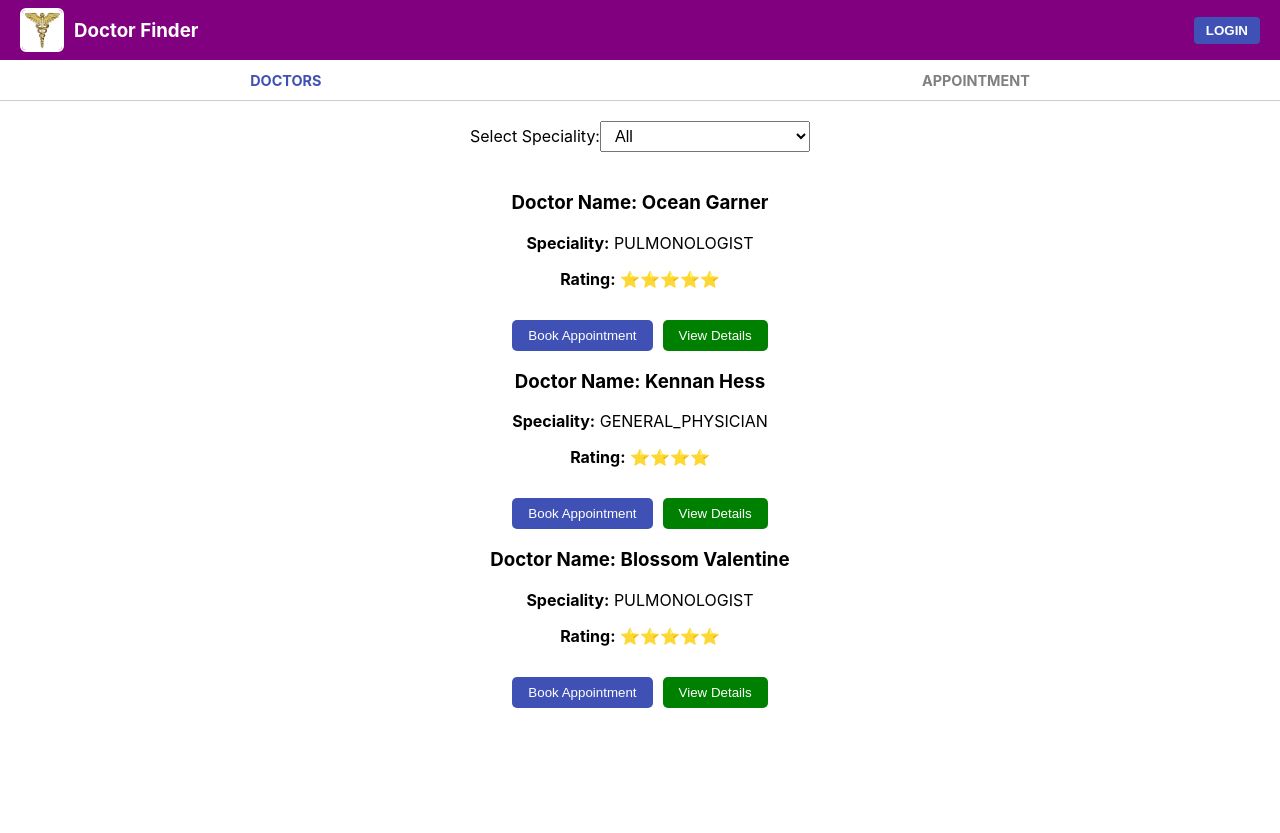
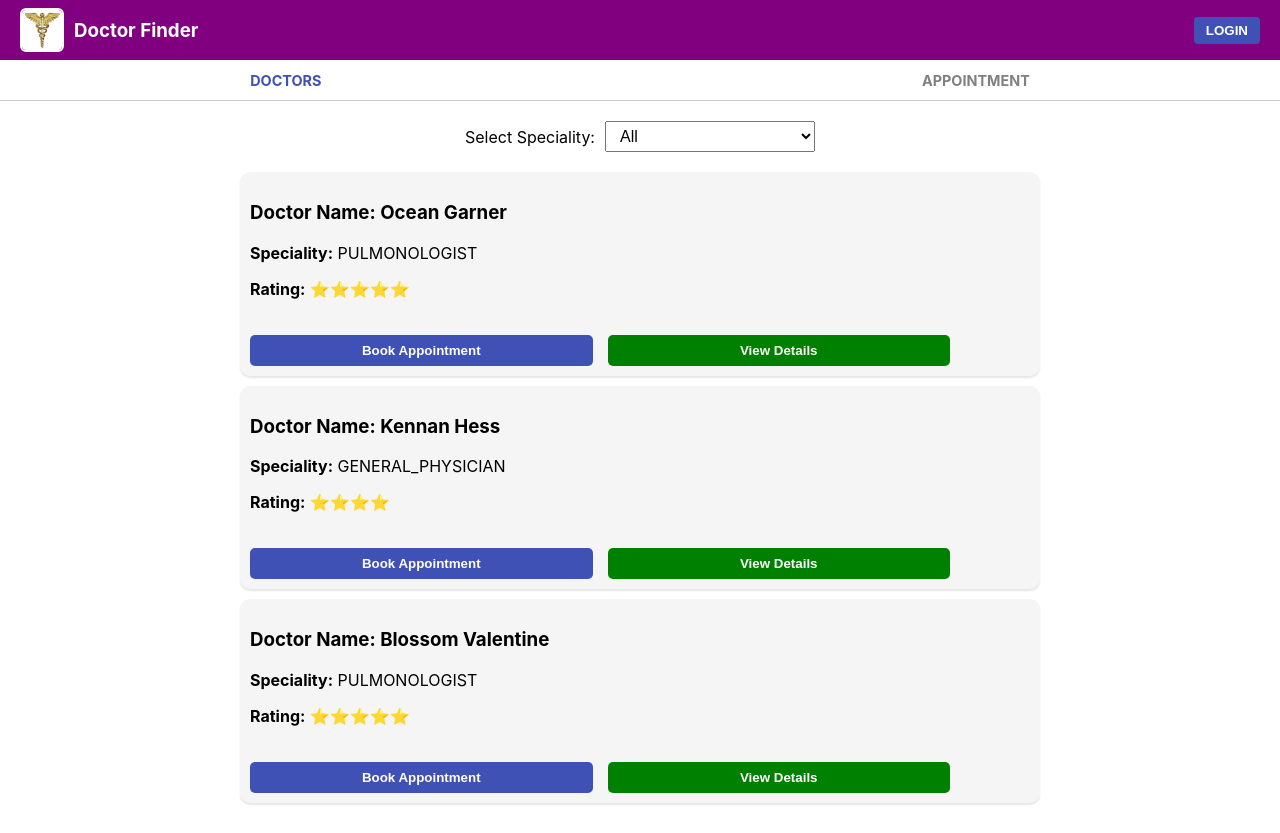
Before and after one commit to Sajan261996/Dociorssappointment.io, a React (Create React App) app: page / in a window 1280 px wide. Before the commit the page ends 800 px from the top, so only its background shows below. Built offline with nearby package versions, Linux system fonts and the light colour scheme.

Commit message:
initiate commit message

```diff
--- a/src/Home/Home.css
+++ b/src/Home/Home.css
@@ -6,6 +6,10 @@
 }
 .filter-section{
     margin-bottom: 20px;
+    display: flex;
+    align-items: center;
+    justify-content: center;
+    gap: 10px;
 }
 #speciality{
     margin: left;
@@ -15,6 +19,14 @@
 .doctors-list{
     width: 100%;
     max-width: 800px;
+}
+.card-box{
+    padding: 10px;
+    background-color: #f5f5f5;
+    border-radius: 10px;
+    box-shadow: 0 2px 2px rgba(0, 0, 0, 0.1);
+    margin-bottom: 10px;
+    text-align: left;
 }
 .doctors-card{
     border: 1px solid #ddd;
@@ -33,8 +45,9 @@
 }
 .button-group {
     display: inline-flex;
-    gap: 10px;
-    margin-top: 15px;
+    gap: 15px;
+    margin-top: 20px;
+    width: 700px;
   }
 
   .appointment-btn {
@@ -44,6 +57,7 @@
     border: none;
     border-radius: 5px;
     cursor: pointer;
+    font-weight: bold;
   }
 
   .details-btn {
@@ -53,9 +67,20 @@
     border: none;
     border-radius: 5px;
     cursor: pointer;
+    font-weight: bold;
   }
 
   .appointment-btn:hover,
   .details-btn:hover {
     opacity: 0.9;
   }
+  @media screen {
+    .doctors-card{
+        padding: 15px;
+    }
+    .appointment-btn,
+    .details-btn {
+        width: 100%;
+        text-align: center;
+    }
+  }
--- a/src/Home/Home.js
+++ b/src/Home/Home.js
@@ -7,10 +7,16 @@ const doctors = [
     { id: 3, name: 'Blossom Valentine', speciality: 'PULMONOLOGIST', rating: 5 },
 ];
 
+const appointment = [
+    { name: "Dr. Hermione Kelley", date: "2021-08-02", symptoms: "", history: "" },
+    { name: "Dr. Alexis Rodriguez", date: "2021-08-02", symptoms: "", history: "" },
+    { name: "Dr. Alexis Rodriguez", date: "2021-08-01", symptoms: "Cold", history: "NA" },
+];
 const specialities = ['All', 'PULMONOLOGIST', 'GENERAL_PHYSICIAN'];
 
 function Home() {
     const [selectedSpeciality, setSelectedSpeciality] = useState('All');
+    const [ activeTab, setactiveTab ] = useState('doctors');
 
     const handleSpecialityChange = (e) => {
         setSelectedSpeciality(e.target.value);
@@ -33,6 +39,7 @@ function Home() {
 
             <div className="doctors-list">
                 {filteredDoctors.map(doctor => (
+                    <div key={doctor.id}className="card-box">
                     <div key={doctor.id} className="doctor-card">
                         <h3>Doctor Name: {doctor.name}</h3>
                         <p><strong>Speciality:</strong> {doctor.speciality}</p>
@@ -42,6 +49,7 @@ function Home() {
                             <button className="details-btn">View Details</button>
                         </div>
                     </div>
+                    </div>
                 ))}
             </div>
         </div>
```
